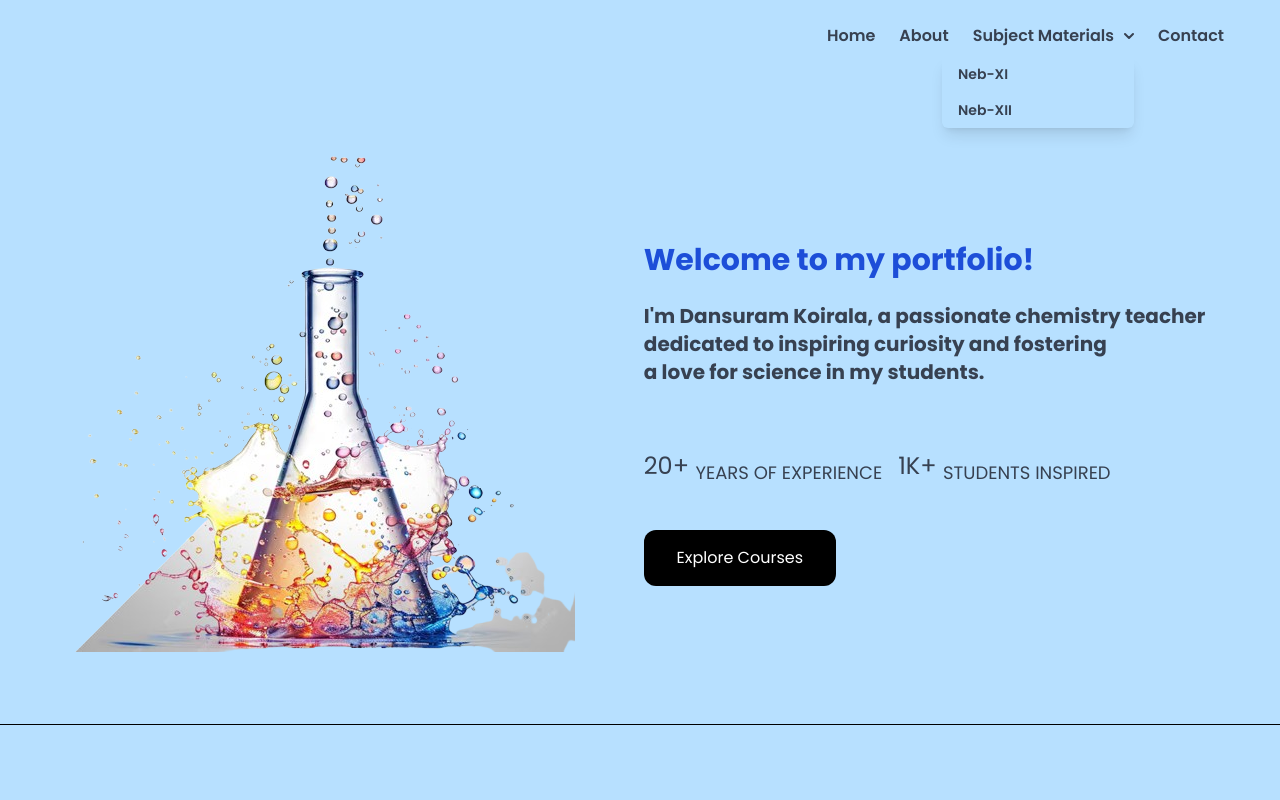
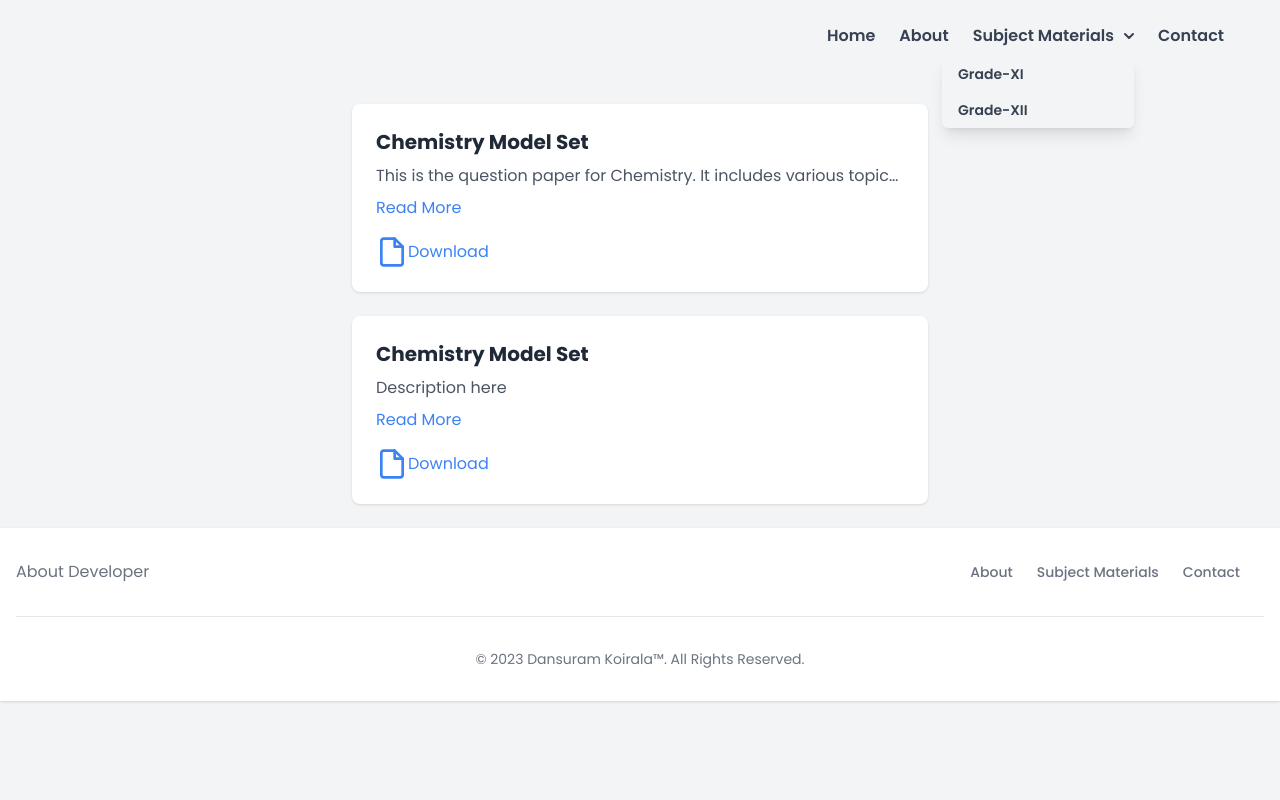
Before and after one commit to drk025/portfolio, a React (Vite) app: page /subjectmaterials in a window 1280 px wide. Both pictures are taken after a click on the button "Subject Materials". Shown: the top 800 px of the page. Built offline with nearby package versions, Linux system fonts and the light colour scheme.

Commit message:
cleanup issues

```diff
--- a/package.json
+++ b/package.json
@@ -8,13 +8,14 @@
     "dev": "vite",
     "build": "vite build",
     "predeploy": "npm run build",
-    "deploy":"gh-pages -d dist",
+    "deploy": "gh-pages -d dist",
     "lint": "eslint .",
     "preview": "vite preview"
   },
   "dependencies": {
     "react": "^18.3.1",
     "react-dom": "^18.3.1",
+    "react-router-dom": "^6.27.0",
     "react-scroll": "^1.9.0"
   },
   "devDependencies": {
--- a/src/App.jsx
+++ b/src/App.jsx
@@ -3,16 +3,20 @@ import Hero from "./components/Hero";
 import Contact from "./components/Contact";
 import About from "./components/About";
 import Footer from "./components/Footer";
+import SubjectMaterials from "./components/SubjectMaterials";
 const App = ()=> {
   return (
-    <div className="bg-primary">
+    // <div className="bg-primary">
+      <div>
+
       <NavBar/>
-      <Hero/>
+      {/* <Hero/>
       <hr className="border-black"/>
       <About/>
       <hr className="border-black"/>
 
-      <Contact/>
+      <Contact/> */}
+      <SubjectMaterials/>
       <Footer/>
 
     </div>
--- a/src/components/Footer.jsx
+++ b/src/components/Footer.jsx
@@ -5,31 +5,31 @@ function Footer() {
 
 
 
-<footer class="bg-white  shadow dark:bg-gray-900">
-    <div class="w-full max-w-screen-xl mx-auto p-4 md:py-8">
-        <div class="sm:flex sm:items-center sm:justify-between">
-            <a href="https://github.com/Sujan-Koirala021" class="flex items-center mb-4 sm:mb-0 space-x-3 rtl:space-x-reverse text-gray-500">
-                {/* <img src="https://flowbite.com/docs/images/logo.svg" class="h-8" alt="Flowbite Logo" /> */}
-                {/* <span class="self-center text-2xl font-semibold whitespace-nowrap dark:text-white">Flowbite</span> */}
+<footer className="bg-white  shadow dark:bg-gray-900">
+    <div className="w-full max-w-screen-xl mx-auto p-4 md:py-8">
+        <div className="sm:flex sm:items-center sm:justify-between">
+            <a href="https://github.com/Sujan-Koirala021" className="flex items-center mb-4 sm:mb-0 space-x-3 rtl:space-x-reverse text-gray-500">
+                {/* <img src="https://flowbite.com/docs/images/logo.svg" className="h-8" alt="Flowbite Logo" /> */}
+                {/* <span className="self-center text-2xl font-semibold whitespace-nowrap dark:text-white">Flowbite</span> */}
                 About Developer
             </a>
-            <ul class="flex flex-wrap items-center mb-6 text-sm font-medium text-gray-500 sm:mb-0 dark:text-gray-400">
+            <ul className="flex flex-wrap items-center mb-6 text-sm font-medium text-gray-500 sm:mb-0 dark:text-gray-400">
                 <li>
-                    <a href="#about" class="hover:underline me-4 md:me-6">About</a>
+                    <a href="#about" className="hover:underline me-4 md:me-6">About</a>
                 </li>
                 <li>
-                    <a href="#subject-materials" class="hover:underline me-4 md:me-6">Subject Materials</a>
+                    <a href="#subject-materials" className="hover:underline me-4 md:me-6">Subject Materials</a>
                 </li>
                 <li>
-                    <a href="#contact" class="hover:underline me-4 md:me-6">Contact</a>
+                    <a href="#contact" className="hover:underline me-4 md:me-6">Contact</a>
                 </li>
                 {/* <li>
-                    <a href="#" class="hover:underline">Contact</a>
+                    <a href="#" className="hover:underline">Contact</a>
                 </li> */}
             </ul>
         </div>
-        <hr class="my-6 border-gray-200 sm:mx-auto dark:border-gray-700 lg:my-8" />
-        <span class="block text-sm text-gray-500 sm:text-center dark:text-gray-400">© 2023 <a href="#" class="hover:underline">Dansuram Koirala™</a>. All Rights Reserved.</span>
+        <hr className="my-6 border-gray-200 sm:mx-auto dark:border-gray-700 lg:my-8" />
+        <span className="block text-sm text-gray-500 sm:text-center dark:text-gray-400">© 2023 <a href="#" className="hover:underline">Dansuram Koirala™</a>. All Rights Reserved.</span>
     </div>
 </footer>
 
--- a/src/components/NavBar.jsx
+++ b/src/components/NavBar.jsx
@@ -30,7 +30,7 @@ export default function NavBar() {
           >
             <div>Subject Materials</div>
             <svg className="w-2.5 h-2.5 ms-2.5" aria-hidden="true" xmlns="http://www.w3.org/2000/svg" fill="none" viewBox="0 0 10 6">
-              <path stroke="currentColor" stroke-linecap="round" stroke-linejoin="round" stroke-width="2" d="m1 1 4 4 4-4" />
+              <path stroke="currentColor" strokeLinecap="round" strokeLinejoin="round" strokeWidth="2" d="m1 1 4 4 4-4" />
             </svg>
           </button>
           {isDropdownOpen && (
@@ -42,7 +42,7 @@ export default function NavBar() {
                 className='block px-4 py-2 text-sm text-gray-700 hover:text-gray-500'
                 onClick={() => setDropdownOpen(false)} // Close dropdown on click
               >
-                Neb-XI
+                Grade-XI
               </Link>
               <Link
                 to="subject-materials-neb-xii"
@@ -51,7 +51,7 @@ export default function NavBar() {
                 className='block px-4 py-2 text-sm text-gray-700 hover:text-gray-500'
                 onClick={() => setDropdownOpen(false)} // Close dropdown on click
               >
-                Neb-XII
+                Grade-XII
               </Link>
             </div>
           )}
@@ -74,11 +74,11 @@ export default function NavBar() {
           {/* Subject Materials dropdown in mobile menu */}
           <button
             onClick={toggleDropdown}
-            className='block px-4 py-2 text-sm text-gray-700 w-full text-left focus:outline-none flex items-center'
+            className='px-4 py-2 text-sm text-gray-700 w-full text-left focus:outline-none flex items-center'
           >
             <span>Subject Materials</span>
             <svg className="w-2.5 h-2.5 ml-2" aria-hidden="true" xmlns="http://www.w3.org/2000/svg" fill="none" viewBox="0 0 10 6">
-              <path stroke="currentColor" stroke-linecap="round" stroke-linejoin="round" stroke-width="2" d="m1 1 4 4 4-4" />
+              <path stroke="currentColor" strokeLinecap="round" strokeLinejoin="round" strokeWidth="2" d="m1 1 4 4 4-4" />
             </svg>
           </button>
           {/* {isDropdownOpen && (
--- /dev/null
+++ b/src/components/SubjectMaterials.jsx
@@ -0,0 +1,19 @@
+import ResourceCard from './ResourceCard';
+
+export default function App() {
+    return (
+        <div>
+            <ResourceCard
+                title="Chemistry Model Set"
+                desc="This is the question paper for Chemistry. It includes various topics such as organic chemistry, inorganic chemistry, and physical chemistry that you will need to study."
+                link="https://drive.google.com/file/d/your-file-id/view"
+            />
+            <ResourceCard
+                title="Chemistry Model Set"
+                desc="Description here"
+                link="https://drive.google.com/file/d/your-file-id/view"
+            />
+
+        </div>
+    );
+}
```
Also changed, not shown: 2 other files (tests, documents, lock files or other folders).
